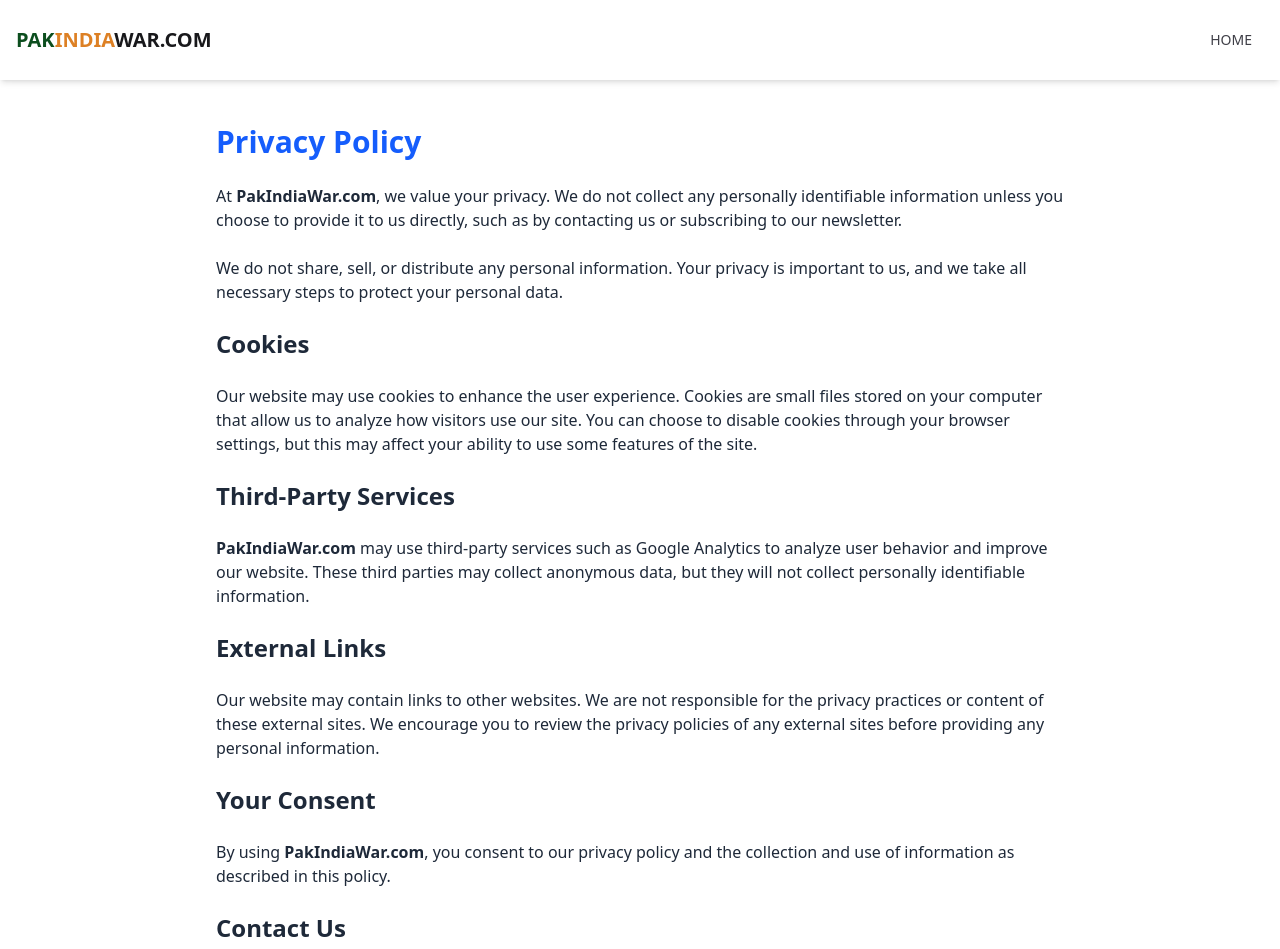
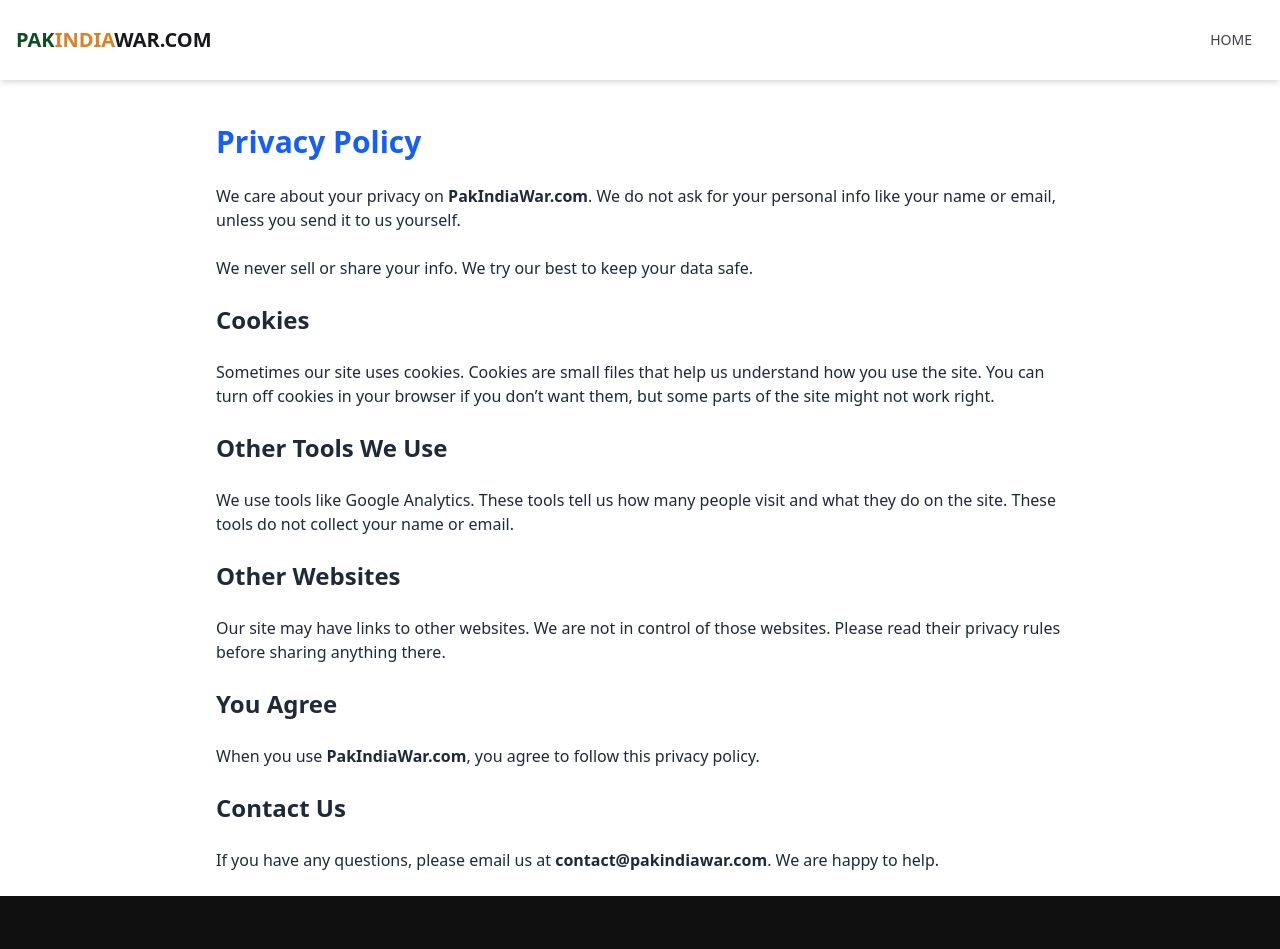
Before and after one commit to tahaamin2013/earss, a Next.js app: page /policy in a window 1280 px wide. Shown: the top 949 px of the page. Built offline with nearby package versions, Linux system fonts and the light colour scheme.

Commit message:
Refactor code structure for improved readability and maintainability

```diff
--- a/src/app/about/page.tsx
+++ b/src/app/about/page.tsx
@@ -2,8 +2,8 @@ import React from 'react';
 import { Metadata } from 'next';
 
 export const metadata: Metadata = {
-  title: 'About Us - PakIndiaWar.com',
-  description: 'Learn about PakIndiaWar.com’s mission to share stories and insights into the ongoing and past conflicts between Pakistan and India, promoting peace and understanding.',
+  title: 'About Us - PakIndiaWar.com | Pak VS India war 2025',
+  description: 'Learn about PakIndiaWar.com’s mission to share stories and insights into the ongoing and past conflicts between Pakistan and India.',
   keywords: ['PakIndiaWar', 'About Us', 'Pakistan India conflict', 'peace efforts', 'family separation'],
 
   alternates: {
--- a/src/app/blogs/india-pakistan-war-2025-updates/page.tsx
+++ b/src/app/blogs/india-pakistan-war-2025-updates/page.tsx
@@ -40,7 +40,7 @@ const BlogPage = () => {
 
   return (
     <Blog
-      title="India-Pakistan War 2025 - Latest Updates and Tensions"
+      title="India-Pakistan War 2025 - Latest Updates"
       description="Discover the latest developments in the India-Pakistan war 2025. Read about the attack claims, India and Pakistan news, and how the Indian Army and Pakistan Army are involved in the conflict."
       tableOfContents={[
         "india-pakistan-war-2025",
--- a/src/app/blogs/india-pakistan-war-update-explosions-near-noor-khan-air-base/page.tsx
+++ b/src/app/blogs/india-pakistan-war-update-explosions-near-noor-khan-air-base/page.tsx
@@ -6,7 +6,7 @@ export const metadata: Metadata = {
   description:
     "Big explosions and missile attacks happened near Noor Khan Air Base. People were sleeping when it happened. Many got hurt and some died. Full report here.",
   alternates: {
-    canonical: "https://www.pakindiawar.com/blogs/explosion-near-noor-khan-air-base",
+    canonical: "https://www.pakindiawar.com/blogs/india-pakistan-war-update-explosions-near-noor-khan-air-base",
   },
   keywords:
     "Explosion Noor Khan Air Base, missiles attack Rawalpindi, people died sleeping, Rawalpindi Lahore blast news, Pakistan India war 2025",
@@ -14,7 +14,7 @@ export const metadata: Metadata = {
     title: "Explosion Near Noor Khan Air Base - Full Update",
     images: [
         {
-            url: "https://www.pakindiawar.com/blast plane.png",
+            url: "https://www.pakindiawar.com/blastplan.jpeg",
             width: 1200,
             height: 630,
             alt: "Explosion Near Noor Khan Air Base",
@@ -106,7 +106,7 @@ const BlogPage = () => {
       ]}
       publishDate="May 9, 2025"
       readTime="5 min read"
-      photo="/blast plane.png"
+      photo="/blastplan.jpeg"
       content={blogContent}
     />
   );
--- a/src/app/blogs/india-rejects-mediation-continues-war/page.tsx
+++ b/src/app/blogs/india-rejects-mediation-continues-war/page.tsx
@@ -23,7 +23,7 @@ export const metadata: Metadata = {
 
 const BlogPage = () => {
   const blogContent = `
-    <h2 id="india-rejects-iran-saudi-mediation" style="font-size: 1.5rem; font-weight: bold; margin-top: 2rem;">🇮🇳 India Rejects Iran and Saudi Mediation, Continues Attacks on Pakistan</h2>
+    <h2 id="india-rejects-iran-saudi-mediation" style="font-size: 1.5rem; font-weight: bold; margin-top: 2rem;">India Rejects Iran and Saudi Mediation, Attacks on Pak</h2>
     <br />
 
     <h3 id="introduction" style="font-size: 1.25rem; font-weight: bold;">Introduction: The Ongoing War of India and Pakistan</h3>
--- a/src/app/blogs/india-stops-ipl-war-with-pakistan/page.tsx
+++ b/src/app/blogs/india-stops-ipl-war-with-pakistan/page.tsx
@@ -49,7 +49,7 @@ export default function BlogPageComponent() {
   return (
     <>
       <Blog
-        title="India Stops IPL – Big War With Pakistan Starting Soon"
+        title="India Stops IPL – Big War With Pakistan Starting"
         description="India suspends IPL as it prepares for a big strike on Pakistan. Missiles, drones, and attacks are coming. Read in very simple English."
         tableOfContents={[
           "india-suspends-ipl",
--- a/src/app/blogs/operation-sindoor-war-2025-explained/page.tsx
+++ b/src/app/blogs/operation-sindoor-war-2025-explained/page.tsx
@@ -8,13 +8,13 @@ export const metadata: Metadata = {
     canonical: "https://www.pakindiawar.com/blogs/operation-sindoor-war-2025-explained",
   },
   description:
-    "Learn about the India-Pakistan War 2025 and Operation Sindoor in simple words. Understand what happened, why it happened, and what it means for both countries.",
+    "Learn about the India-Pakistan War 2025 and Operation Sindoor in simple words. Understand what happened, why it happened.",
   keywords:
     "Operation Sindoor, India Pakistan War 2025, India Pakistan conflict, military action, Kashmir conflict, India Pakistan military strikes, Pakistan India news",
   openGraph: {
     title: "Operation Sindoor: India and Pakistan War 2025",
     description:
-      "Learn about the India-Pakistan War 2025 and Operation Sindoor in simple words. Understand what happened, why it happened, and what it means for both countries.",
+      "Learn about the India-Pakistan War 2025 and Operation Sindoor in simple words. Understand what happened, why it happened.",
     type: "article",
     publishedTime: "2025-05-09T00:00:00Z",
     authors: ["Taha Amin"],
--- a/src/app/blogs/pakistan-india-war-2025-tensions-military-strength/page.tsx
+++ b/src/app/blogs/pakistan-india-war-2025-tensions-military-strength/page.tsx
@@ -3,9 +3,9 @@ import { Metadata } from "next";
 
 // Set up metadata
 export const metadata: Metadata = {
-  title: "Pak India War 2025: the Tensions and Strength of Both Countries",
+  title: "Pak India War 2025: Tensions and Strength of Both Countries",
   description:
-    "Learn about the ongoing tensions between Pakistan and India, including the Pak India war, military comparisons, economic strength, and the recent war of India and Pakistan developments in 2025.",
+    "Learn about the ongoing tensions between Pakistan and India, including the Pak India war, military comparisons, economic strength.",
   alternates: {
     canonical: "https://www.pakindiawar.com/blogs/pakistan-india-war-2025-tensions-military-strength",
   },
@@ -14,7 +14,7 @@ export const metadata: Metadata = {
   openGraph: {
     title: "Pak India War 2025: the Tensions and Strength of Both Countries",
     description:
-      "Learn about the ongoing tensions between Pakistan and India, including the Pak India war, military comparisons, economic strength, and the recent war of India and Pakistan developments in 2025.",
+      "Learn about the ongoing tensions between Pakistan and India, including the Pak India war, military comparisons, economic strength.",
     type: "article",
     publishedTime: "2025-05-09T00:00:00Z",
     authors: ["Taha Amin"],
@@ -80,7 +80,7 @@ const BlogPage = () => {
 
   return (
     <Blog
-      title="Pakistan India War 2025: Understanding the Tensions and Military Strength of Both Countries"
+      title="Pak India War 2025 Tensions and Strength of Both Countries"
       description="Learn about the ongoing tensions between Pakistan and India, including the Pak India war, military comparisons, economic strength, and the recent war of India and Pakistan developments in 2025."
       tableOfContents={[
         "pakistan-india-war-2025",
--- a/src/app/disclaimer/page.tsx
+++ b/src/app/disclaimer/page.tsx
@@ -2,40 +2,44 @@ import React from 'react';
 import { Metadata } from 'next';
 
 export const metadata: Metadata = {
-  title: 'Disclaimer - PakIndiaWar.com',
-  description: 'Read the Disclaimer of PakIndiaWar.com to understand the terms of use, limitations, and external links provided on the site.',
-  keywords: ['PakIndiaWar', 'Disclaimer', 'terms of use', 'information accuracy', 'external links'],
+  title: 'Disclaimer - PakIndiaWar.com | Pak VS India war 2025',
+  description: 'Easy-to-read disclaimer for PakIndiaWar.com. Know what we share, what we don’t promise, and how to contact us.',
+  keywords: ['PakIndiaWar', 'Disclaimer', 'easy terms', 'simple words', 'safe reading'],
   alternates: {
     canonical: 'https://www.pakindiawar.com/disclaimer',
   },
-
-
 };
 
 const Disclaimer = () => {
   return (
     <div className="max-w-4xl mt-[100px] mx-auto p-6 text-gray-800 space-y-6">
       <h1 className="text-3xl font-bold text-yellow-600">Disclaimer</h1>
+
       <p>
-        The information on <strong>PakIndiaWar.com</strong> is provided for general informational purposes only. While we make every effort to ensure the accuracy of the content we share, we cannot guarantee that all the information presented on this website is 100% correct. We encourage our readers to cross-check facts and consult other sources when making important decisions.
+        The stories on <strong>PakIndiaWar.com</strong> are only for learning and reading. We try our best to make them true, but sometimes small mistakes can happen.
       </p>
+
       <p>
-        <strong>PakIndiaWar.com</strong> is not responsible for any loss or damage resulting from the use of this website or reliance on its content. All information provided is at the users own risk.
+        If you use this website and something goes wrong, we are not responsible. Please check other places too if you are making big decisions.
       </p>
+
       <p>
-        The views expressed in our articles are solely those of the authors and do not reflect the views or opinions of any political organization or government. We do not endorse any particular viewpoint or position. Our goal is to offer balanced perspectives based on historical facts, real-life experiences, and personal stories.
+        The writers on this site share their own thoughts and feelings. We do not speak for any country or leader. We try to show both sides of the story.
       </p>
-      <h2 className="text-2xl font-semibold mt-6">External Links</h2>
+
+      <h2 className="text-2xl font-semibold mt-6">Other Websites</h2>
       <p>
-        <strong>PakIndiaWar.com</strong> may contain links to other websites. These external links are provided for convenience and informational purposes only. We have no control over the content or availability of these sites, and we do not take responsibility for any information or services provided by these third-party websites.
+        Sometimes we give links to other websites. These are just to help you. We do not control those websites, so please be careful when you visit them.
       </p>
-      <h2 className="text-2xl font-semibold mt-6">User Agreement</h2>
+
+      <h2 className="text-2xl font-semibold mt-6">Using This Site</h2>
       <p>
-        By using this website, you agree to hold <strong>PakIndiaWar.com</strong> and its contributors harmless for any inaccuracies or errors in the content. We encourage respectful discourse and encourage our readers to avoid posting offensive or harmful material.
+        If you use this website, you agree that <strong>PakIndiaWar.com</strong> is not to blame for small mistakes. Please be kind and do not write bad or hurtful things in comments.
       </p>
+
       <h2 className="text-2xl font-semibold mt-6">Contact Us</h2>
       <p>
-        If you have any questions, comments, or concerns about this disclaimer, please feel free to reach out to us via email at contact@pakindiawar.com.
+        If you have questions, send us an email at <strong>contact@pakindiawar.com</strong>. We are happy to hear from you!
       </p>
     </div>
   );
--- a/src/app/page.tsx
+++ b/src/app/page.tsx
@@ -9,7 +9,7 @@ export const metadata = {
     canonical: "https://www.pakindiawar.com",
   },
   description:
-    "Stay updated on the Pak India War with the latest news on the Pakistan vs India War. Our website brings you real-time updates about the India Pakistan War 2025.",
+    "Stay updated on the Pak India War with the latest news on the Pakistan vs India War. Pakistan India Jung",
   keywords: [
     "pak india war",
     "pakistan vs india war",
--- a/src/app/policy/page.tsx
+++ b/src/app/policy/page.tsx
@@ -3,41 +3,49 @@ import { Metadata } from 'next';
 
 export const metadata: Metadata = {
   title: 'Privacy Policy - PakIndiaWar.com',
-  description: 'Read the Privacy Policy o f PakIndiaWar.com to understand how we protect your personal information and your rights regarding the use of our website.',
-  keywords: ['PakIndiaWar', 'Privacy Policy', 'personal information', 'cookies', 'third-party services'],
+  description: 'Very easy Privacy Policy of PakIndiaWar.com. Learn how we protect your info and keep you safe.',
+  keywords: ['PakIndiaWar', 'Privacy Policy', 'simple words', 'cookies', 'safety'],
   alternates: {
-  canonical: 'https://www.pakindiawar.com/policy',
+    canonical: 'https://www.pakindiawar.com/policy',
   },
 };
+
 const PrivacyPolicy = () => {
   return (
     <div className="max-w-4xl mt-[100px] mx-auto p-6 text-gray-800 space-y-6">
       <h1 className="text-3xl font-bold text-blue-600">Privacy Policy</h1>
+
       <p>
-        At <strong>PakIndiaWar.com</strong>, we value your privacy. We do not collect any personally identifiable information unless you choose to provide it to us directly, such as by contacting us or subscribing to our newsletter.
+        We care about your privacy on <strong>PakIndiaWar.com</strong>. We do not ask for your personal info like your name or email, unless you send it to us yourself.
       </p>
+
       <p>
-        We do not share, sell, or distribute any personal information. Your privacy is important to us, and we take all necessary steps to protect your personal data.
+        We never sell or share your info. We try our best to keep your data safe.
       </p>
+
       <h2 className="text-2xl font-semibold mt-6">Cookies</h2>
       <p>
-        Our website may use cookies to enhance the user experience. Cookies are small files stored on your computer that allow us to analyze how visitors use our site. You can choose to disable cookies through your browser settings, but this may affect your ability to use some features of the site.
+        Sometimes our site uses cookies. Cookies are small files that help us understand how you use the site. You can turn off cookies in your browser if you don’t want them, but some parts of the site might not work right.
       </p>
-      <h2 className="text-2xl font-semibold mt-6">Third-Party Services</h2>
+
+      <h2 className="text-2xl font-semibold mt-6">Other Tools We Use</h2>
       <p>
-        <strong>PakIndiaWar.com</strong> may use third-party services such as Google Analytics to analyze user behavior and improve our website. These third parties may collect anonymous data, but they will not collect personally identifiable information.
+        We use tools like Google Analytics. These tools tell us how many people visit and what they do on the site. These tools do not collect your name or email.
       </p>
-      <h2 className="text-2xl font-semibold mt-6">External Links</h2>
+
+      <h2 className="text-2xl font-semibold mt-6">Other Websites</h2>
       <p>
-        Our website may contain links to other websites. We are not responsible for the privacy practices or content of these external sites. We encourage you to review the privacy policies of any external sites before providing any personal information.
+        Our site may have links to other websites. We are not in control of those websites. Please read their privacy rules before sharing anything there.
       </p>
-      <h2 className="text-2xl font-semibold mt-6">Your Consent</h2>
+
+      <h2 className="text-2xl font-semibold mt-6">You Agree</h2>
       <p>
-        By using <strong>PakIndiaWar.com</strong>, you consent to our privacy policy and the collection and use of information as described in this policy.
+        When you use <strong>PakIndiaWar.com</strong>, you agree to follow this privacy policy.
       </p>
+
       <h2 className="text-2xl font-semibold mt-6">Contact Us</h2>
       <p>
-        If you have any questions or concerns about our privacy policy, please contact us at contact@pakindiawar.com.
+        If you have any questions, please email us at <strong>contact@pakindiawar.com</strong>. We are happy to help.
       </p>
     </div>
   );
--- a/src/components/blog.tsx
+++ b/src/components/blog.tsx
@@ -108,7 +108,7 @@ const Blog: React.FC<BlogProps> = ({
 
       {/* Other Blogs Section */}
       <div className="mt-20">
-        <h2 className="text-2xl font-bold mb-6 text-green-800">Other Blogs</h2>
+        <span className="text-2xl font-bold mb-6 text-green-800">Other Blogs</span>
         <div className="grid grid-cols-1 sm:grid-cols-2 lg:grid-cols-4 gap-6">
           {filteredBlogPosts.map((post) => (
             <Link key={post.id} href={`/blogs/${post.slug}`}>
--- a/src/components/data.ts
+++ b/src/components/data.ts
@@ -69,7 +69,7 @@ export const blogPosts = [
 
   {
     id: 1,
-    title: "🇵🇰 Pakistan India War 2025: Understanding the Tensions and Military Strength of Both Countries",
+    title: "🇵🇰 Pakistan India War 2025: the Tensions and Strength of Both Countries",
     excerpt: "A simple look at why India and Pakistan are fighting in 2025, and how strong their armies are.",
     slug: "pakistan-india-war-2025-tensions-military-strength",
     date: "May 9, 2025",
@@ -137,7 +137,7 @@ export const blogPosts = [
         excerpt: "India suspends IPL as it prepares for a big strike on Pakistan",
         slug: "india-pakistan-war-update-explosions-near-noor-khan-air-base",
         date: "May 10, 2025",
-        image: "/blast plane.png",
+        image: "/blastplan.jpeg",
       }
 
 
```
Also changed, not shown: public/blast plane.png (deleted), public/blastplan.jpeg (added).
